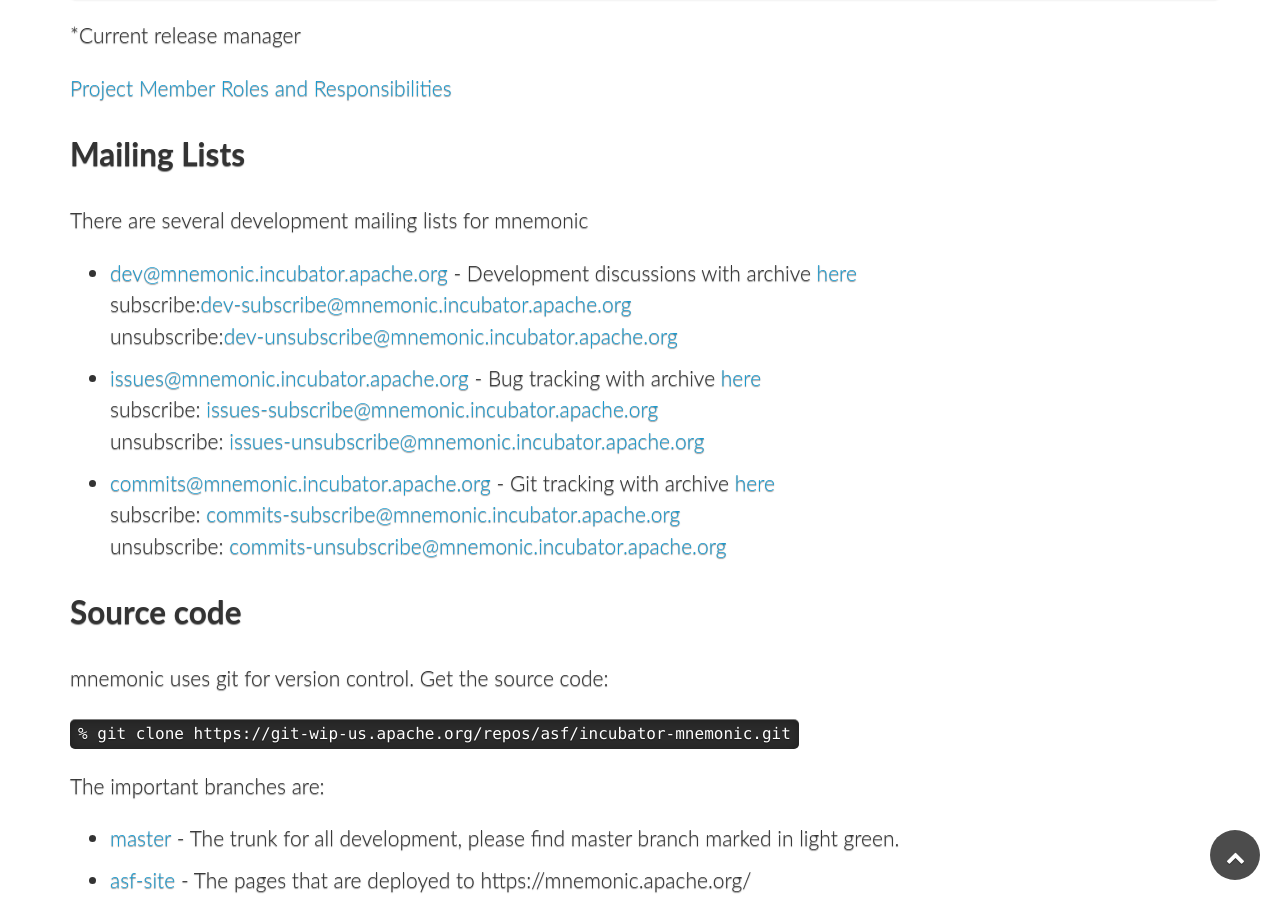
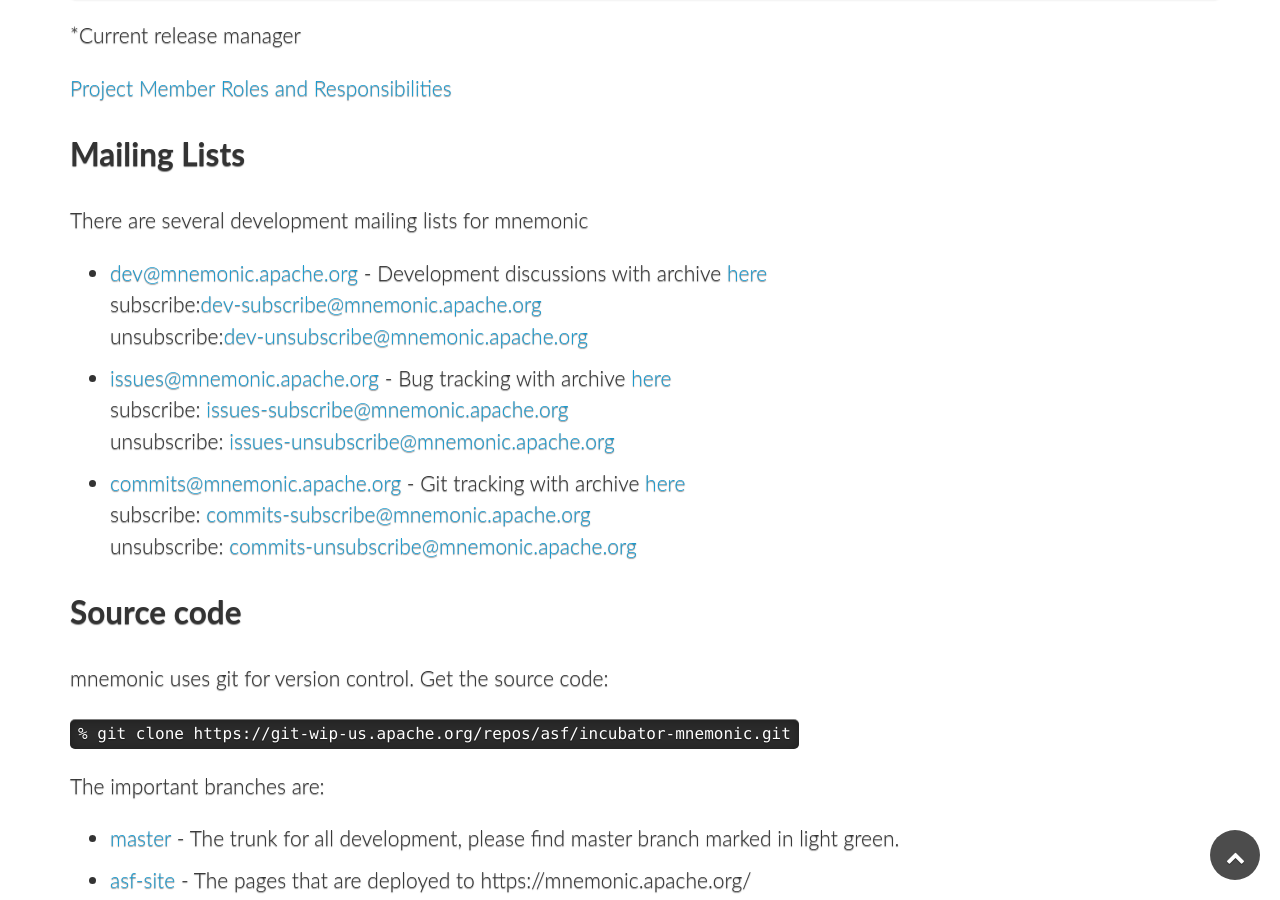
Before and after one commit to apache/mnemonic-site, a Jekyll site: the page built from src/develop/index.md, in a window 1280 px wide and 900 px high, scrolled down 1959 px. Built offline with Jekyll 4.4.1, drawn with Linux system fonts in a browser that asks for light colours; some web fonts are replaced.

Commit message:
MNEMONIC-413: Update the mailing lists info in website

```diff
--- a/src/develop/index.md
+++ b/src/develop/index.md
@@ -166,18 +166,18 @@
 
 There are several development mailing lists for mnemonic
 
-* [dev@mnemonic.incubator.apache.org](mailto:dev@mnemonic.incubator.apache.org) - Development discussions
-  with archive [here](https://mail-archives.apache.org/mod_mbox/incubator-mnemonic-dev/)<br/>
-  subscribe:[dev-subscribe@mnemonic.incubator.apache.org](mailto:dev-subscribe@mnemonic.incubator.apache.org)<br/>
-  unsubscribe:[dev-unsubscribe@mnemonic.incubator.apache.org](mailto:dev-unsubscribe@mnemonic.incubator.apache.org)
-* [issues@mnemonic.incubator.apache.org](mailto:issues@mnemonic.incubator.apache.org) - Bug tracking
-  with archive [here](https://mail-archives.apache.org/mod_mbox/incubator-mnemonic-issues/)<br/>
-  subscribe: [issues-subscribe@mnemonic.incubator.apache.org](mailto:issues-subscribe@mnemonic.incubator.apache.org)<br/>
-  unsubscribe: [issues-unsubscribe@mnemonic.incubator.apache.org](mailto:issues-unsubscribe@mnemonic.incubator.apache.org)<br/>
-* [commits@mnemonic.incubator.apache.org](mailto:commits@mnemonic.incubator.apache.org) - Git tracking
-  with archive [here](https://mail-archives.apache.org/mod_mbox/incubator-mnemonic-commits/)<br/>
-  subscribe: [commits-subscribe@mnemonic.incubator.apache.org](mailto:commits@mnemonic.incubator.apache.org)<br/>
-  unsubscribe: [commits-unsubscribe@mnemonic.incubator.apache.org](mailto:commits@mnemonic.incubator.apache.org)<br/>
+* [dev@mnemonic.apache.org](mailto:dev@mnemonic.apache.org) - Development discussions
+  with archive [here](https://mail-archives.apache.org/mod_mbox/mnemonic-dev/)<br/>
+  subscribe:[dev-subscribe@mnemonic.apache.org](mailto:dev-subscribe@mnemonic.apache.org)<br/>
+  unsubscribe:[dev-unsubscribe@mnemonic.apache.org](mailto:dev-unsubscribe@mnemonic.apache.org)
+* [issues@mnemonic.apache.org](mailto:issues@mnemonic.apache.org) - Bug tracking
+  with archive [here](https://mail-archives.apache.org/mod_mbox/mnemonic-issues/)<br/>
+  subscribe: [issues-subscribe@mnemonic.apache.org](mailto:issues-subscribe@mnemonic.apache.org)<br/>
+  unsubscribe: [issues-unsubscribe@mnemonic.apache.org](mailto:issues-unsubscribe@mnemonic.apache.org)<br/>
+* [commits@mnemonic.apache.org](mailto:commits@mnemonic.apache.org) - Git tracking
+  with archive [here](https://mail-archives.apache.org/mod_mbox/mnemonic-commits/)<br/>
+  subscribe: [commits-subscribe@mnemonic.apache.org](mailto:commits@mnemonic.apache.org)<br/>
+  unsubscribe: [commits-unsubscribe@mnemonic.apache.org](mailto:commits@mnemonic.apache.org)<br/>
 
 
 
```
